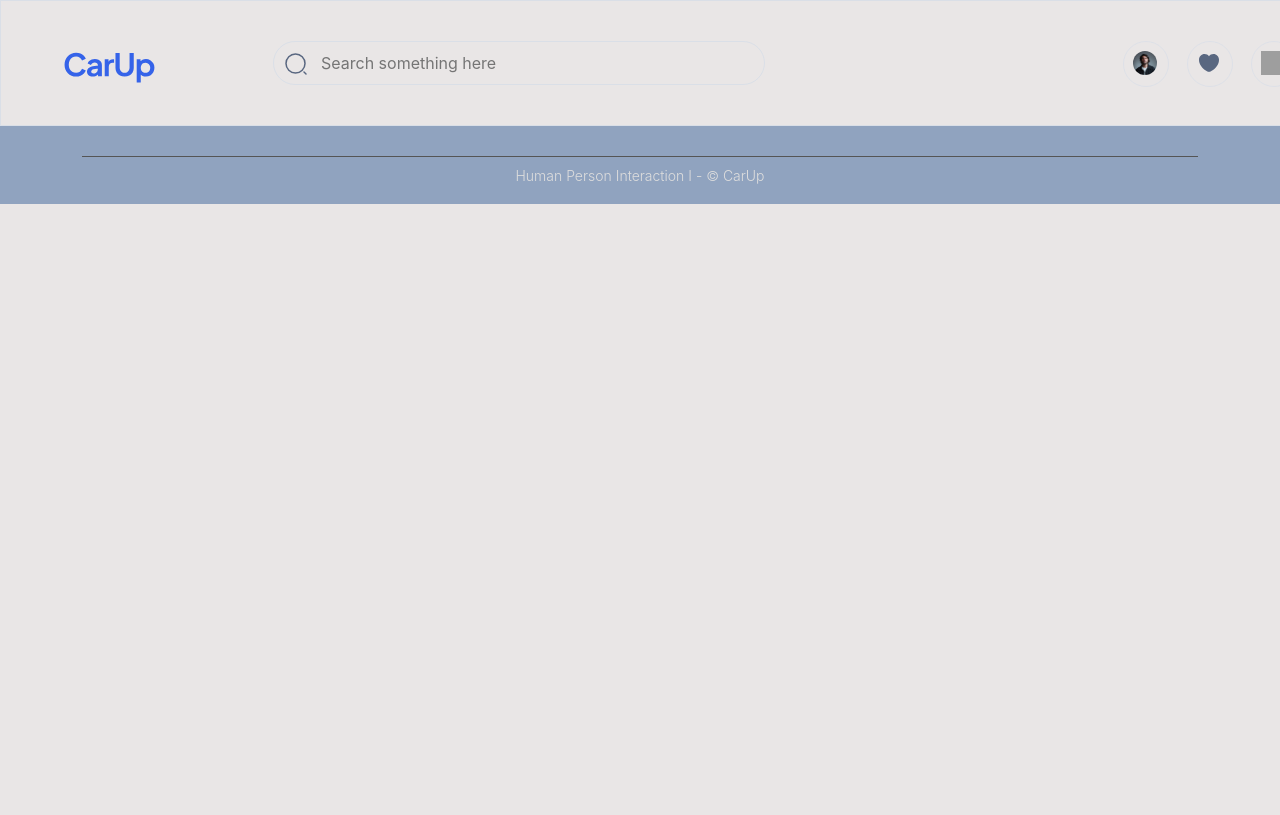
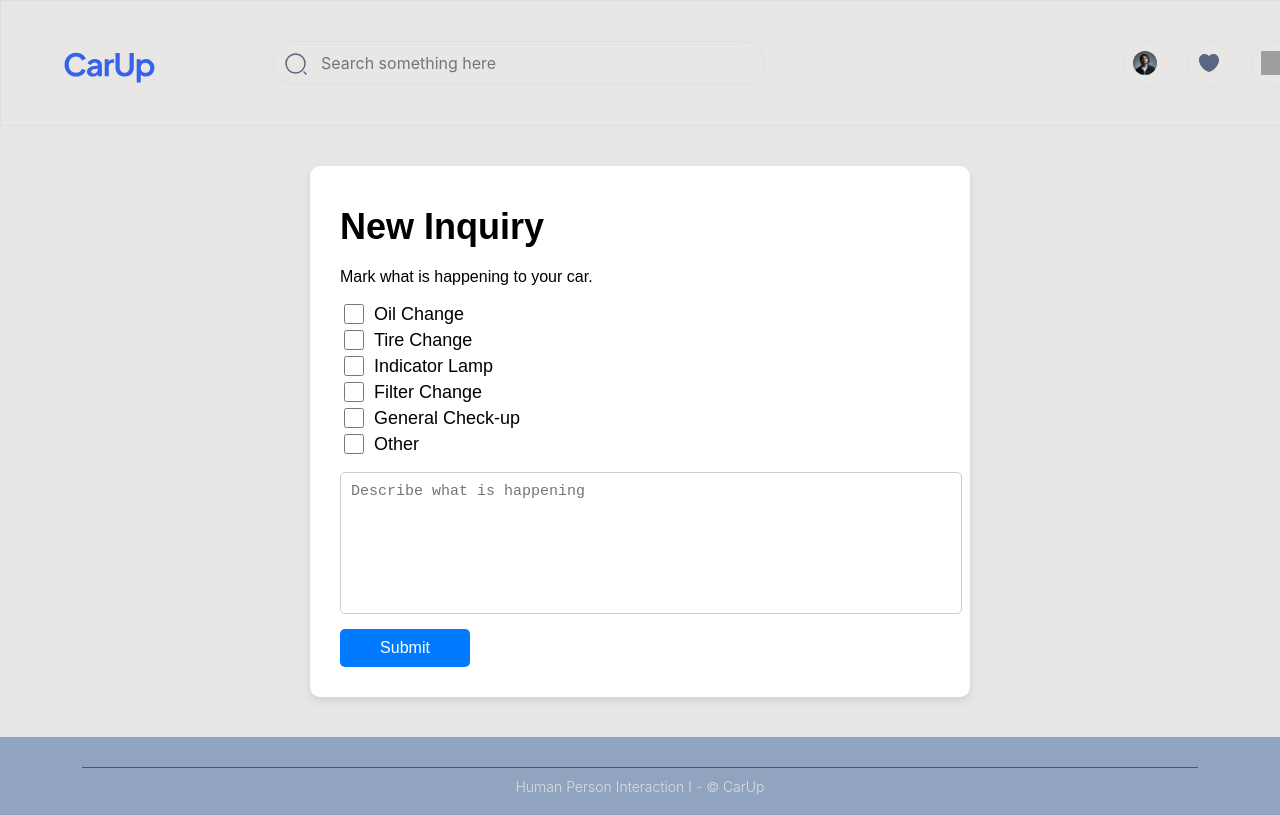
Before and after one commit to alejandrogomezl/IPO_24-25, a React (Create React App) app in the folder front2/: page /inquiry in a window 1280 px wide. Shown: the top 815 px of the page. Built offline with nearby package versions, Linux system fonts and the light colour scheme; grey boxes are pictures that could not be loaded.

Commit message:
pagina inquiry y mechanicInquiry hecha y mejoras en general

```diff
--- a/front2/src/App.js
+++ b/front2/src/App.js
@@ -5,6 +5,8 @@ import Header from './components/Header'
 import Footer from  './components/Footer';
 import Home from './pages/Home';
 import VehicleList from './components/VehicleList';
+import Inquiry from './pages/Inquiry';
+import MechInquiry from './pages/mechInquiry';
 
 function App() {
   return (
@@ -16,6 +18,8 @@ function App() {
     <Routes>
         <Route path="/" element = {<Home />} />
         <Route path="/" element={<VehicleList />} />
+        <Route path="/inquiry" element={<Inquiry />} />
+        <Route path="/mech-inquiry" element={<MechInquiry />} />
     </Routes>
 
     <Footer />
--- /dev/null
+++ b/front2/src/assets/css/inquiry.css
@@ -0,0 +1,66 @@
+/* inquiry.css */
+
+.inquiry-container {
+    background-color: #ffffff; /* Fondo blanco */
+    padding: 30px;
+    margin: 40px auto;
+    max-width: 600px; /* Ancho máximo de la página */
+    border-radius: 10px; /* Bordes redondeados */
+    box-shadow: 0 4px 8px rgba(0, 0, 0, 0.1); /* Sombra para dar profundidad */
+    font-family: Arial, sans-serif;
+  }
+
+  .inquiry-container h2 {
+    font-size: 36px; /* Aumentar el tamaño de la letra */
+    margin-top: 10px; /* Reducir el espacio entre el título y la parte superior del contenedor */
+    margin-bottom: 20px;
+  }
+
+  .inquiry-container p {
+    font-size: 16px; /* Tamaño de letra para la descripción, más pequeño */
+    margin-bottom: 15px;
+  }
+
+  .inquiry-form {
+    display: flex;
+    flex-direction: column;
+    gap: 15px; /* Reducir el espacio entre los elementos */
+  }
+
+  .inquiry-options label {
+    font-size: 18px; /* Reducir un poco el tamaño de la letra */
+    display: flex;
+    align-items: center;
+  }
+
+  .inquiry-options input {
+    width: 20px; /* Reducir el tamaño del checkbox */
+    height: 20px; /* Reducir el tamaño del checkbox */
+    margin-right: 10px;
+  }
+
+  .inquiry-textarea {
+    padding: 10px; /* Espaciado interno adecuado */
+    font-size: 15px; /* Reducir un poco el tamaño de la letra */
+    width: 100%;
+    height: 120px; /* Reducir la altura del área de texto */
+    border-radius: 5px;
+    border: 1px solid #ccc;
+    resize: none; /* Desactivar el redimensionado */
+  }
+
+  .inquiry-submit-button {
+    width: 130px; /* Reducir un poco el tamaño del botón */
+    padding: 10px; /* Reducir el espaciado interno del botón */
+    font-size: 16px; /* Reducir el tamaño de la letra */
+    background-color: #007bff;
+    color: #fff;
+    border: none;
+    border-radius: 5px;
+    cursor: pointer;
+    transition: background-color 0.3s ease;
+  }
+
+  .inquiry-submit-button:hover {
+    background-color: #0056b3;
+  }
--- a/front2/src/pages/Home.jsx
+++ b/front2/src/pages/Home.jsx
@@ -1,15 +1,20 @@
 // Home.jsx
 import React, { useState } from 'react';
+import { useNavigate } from 'react-router-dom';
 import VehicleList from '../components/VehicleList';
 import '../assets/css/home.css';
 
 export default function Home() {
+  const navigate =useNavigate();
   // Estado para manejar cuántos vehículos se muestran en "Recommendation Cars"
   const [recommendationLimit, setRecommendationLimit] = useState(10);
 
   // Función para manejar el evento "See More"
   const handleSeeMore = () => {
     setRecommendationLimit(prevLimit => prevLimit + 10); // Incrementa el límite en 10 cada vez que se pulsa "See More"
+  };
+  const handleContactMechanic = () => {
+    navigate('/inquiry'); // Navegar a la página de Inquiry
   };
 
   return (
@@ -19,7 +24,7 @@ export default function Home() {
           <h2>Having Any Issue With Your Car?</h2>
         </div>
         <button className="invoice-button">My Invoices</button>
-        <button className="mechanic-button">Contact Mechanic</button>
+        <button className="mechanic-button" onClick={handleContactMechanic}>Contact Mechanic</button>
         <img className="hero-image" src="/assets/images/koenigsegg.png" alt="Car Hero" />
       </header>
 
--- /dev/null
+++ b/front2/src/pages/Inquiry.jsx
@@ -0,0 +1,63 @@
+// Inquiry.jsx
+import React, { useState } from 'react';
+import { useNavigate } from 'react-router-dom';
+import '../assets/css/inquiry.css';
+
+export default function Inquiry() {
+  const [issues, setIssues] = useState([]);
+  const [description, setDescription] = useState('');
+  const navigate = useNavigate();
+
+  const handleCheckboxChange = (event) => {
+    const { name, checked } = event.target;
+    setIssues((prevIssues) => {
+      if (checked) {
+        return [...prevIssues, name];
+      } else {
+        return prevIssues.filter((issue) => issue !== name);
+      }
+    });
+  };
+
+  const handleSubmit = (event) => {
+    event.preventDefault();
+    // Navegar a MechInquiry pasando los datos del formulario
+    navigate('/mech-inquiry', { state: { issues, description } });
+  };
+
+  return (
+    <div className="inquiry-container">
+      <h2>New Inquiry</h2>
+      <p>Mark what is happening to your car.</p>
+      <form className="inquiry-form" onSubmit={handleSubmit}>
+        <div className="inquiry-options">
+          <label>
+            <input type="checkbox" name="Oil Change" onChange={handleCheckboxChange} /> Oil Change
+          </label>
+          <label>
+            <input type="checkbox" name="Tire Change" onChange={handleCheckboxChange} /> Tire Change
+          </label>
+          <label>
+            <input type="checkbox" name="Indicator Lamp" onChange={handleCheckboxChange} /> Indicator Lamp
+          </label>
+          <label>
+            <input type="checkbox" name="Filter Change" onChange={handleCheckboxChange} /> Filter Change
+          </label>
+          <label>
+            <input type="checkbox" name="General Check-up" onChange={handleCheckboxChange} /> General Check-up
+          </label>
+          <label>
+            <input type="checkbox" name="Other" onChange={handleCheckboxChange} /> Other
+          </label>
+        </div>
+        <textarea
+          className="inquiry-textarea"
+          placeholder="Describe what is happening"
+          value={description}
+          onChange={(e) => setDescription(e.target.value)}
+        />
+        <button type="submit" className="inquiry-submit-button">Submit</button>
+      </form>
+    </div>
+  );
+}
--- /dev/null
+++ b/front2/src/pages/mechInquiry.jsx
@@ -0,0 +1,24 @@
+// MechInquiry.jsx
+import React from 'react';
+import { useLocation } from 'react-router-dom';
+
+export default function MechInquiry() {
+  const location = useLocation();
+  const formData = location.state || {}; // Obtenemos los datos enviados desde Inquiry.jsx
+
+  return (
+    <div className="mech-inquiry-container">
+      <h2>Mechanic Inquiry Details</h2>
+      <div>
+        <h3>Issues Reported:</h3>
+        <ul>
+          {formData.issues && formData.issues.map((issue, index) => (
+            <li key={index}>{issue}</li>
+          ))}
+        </ul>
+        <h3>Description:</h3>
+        <p>{formData.description}</p>
+      </div>
+    </div>
+  );
+}
```
